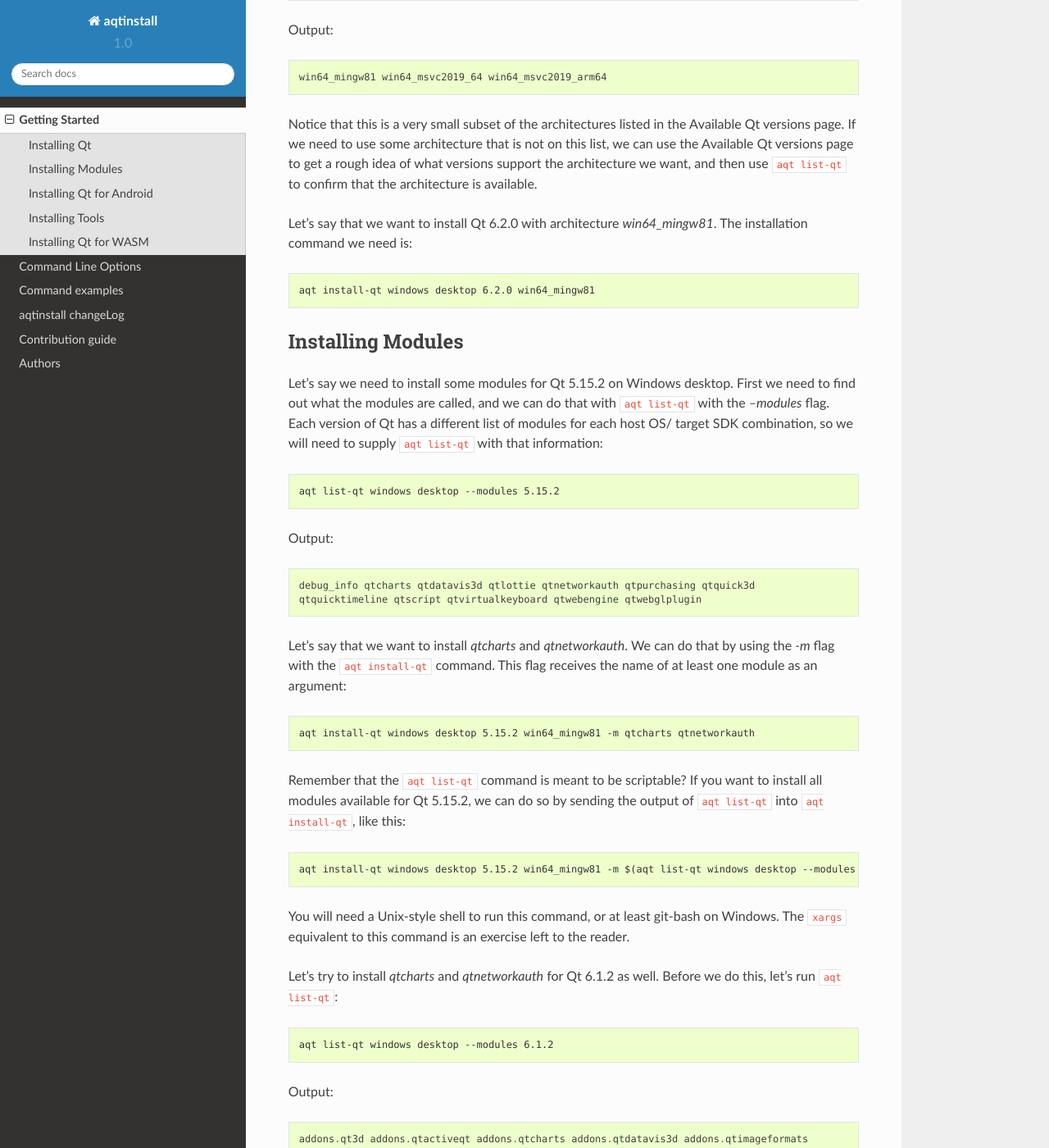
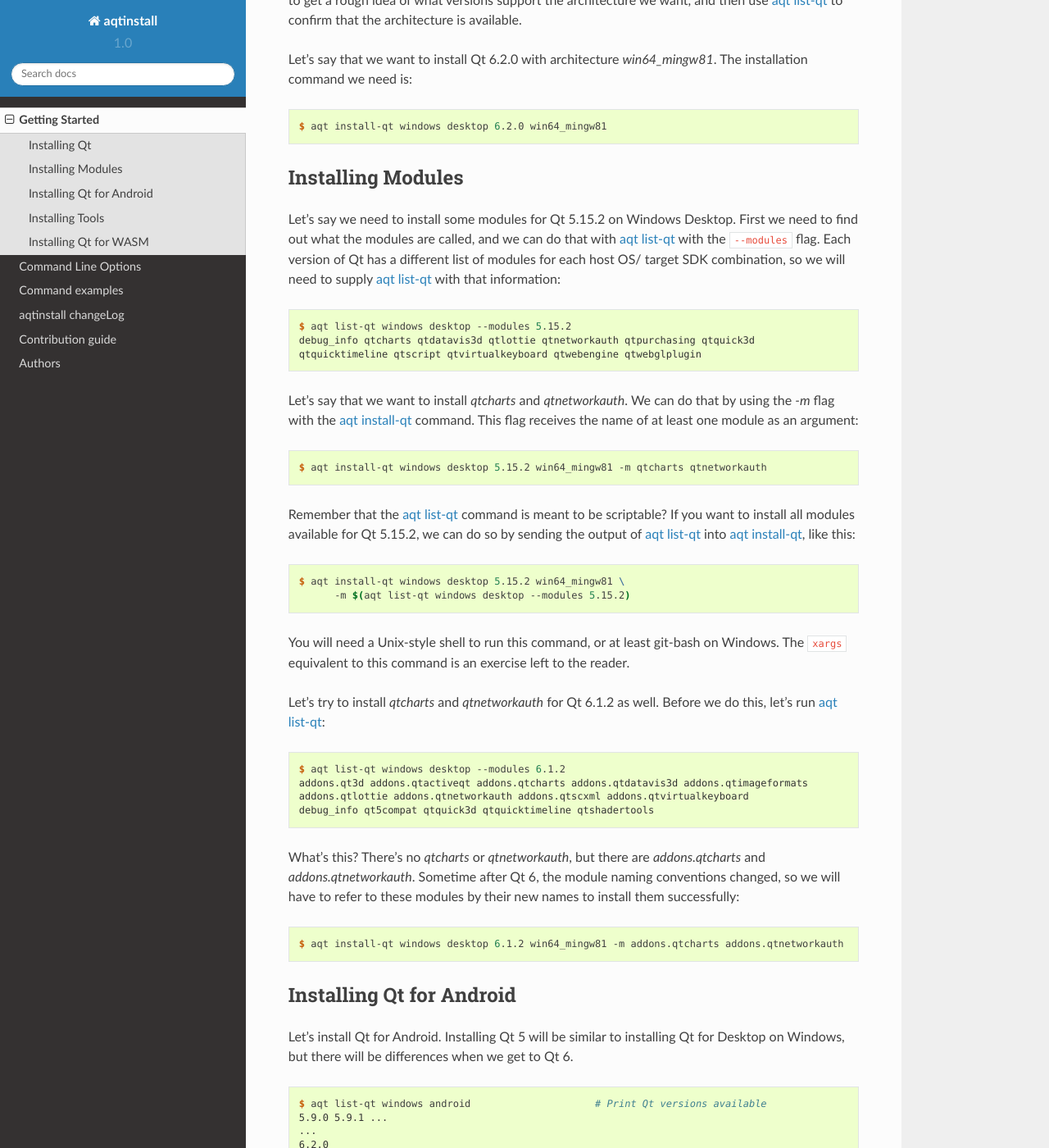
Before and after one commit to miurahr/aqtinstall, a Sphinx documentation site: the page built from docs/getting_started.rst, in a window 1280 px wide and 1400 px high, scrolled down 1463 px. Shown: the whole window at 82% size. Built offline with Sphinx 7.4.7 and the Read the Docs theme 2.0.0, drawn with Linux system fonts in a browser that asks for light colours; pages that are not in the unit, such as notebooks, are missing from menus; some of the changed text lies outside the part shown.

Commit message:
Formatting improvements

```diff
--- a/docs/getting_started.rst
+++ b/docs/getting_started.rst
@@ -24,20 +24,15 @@
 3. The version of Qt you would like to install
 4. The target architecture
 
-Keep in mind that Qt for ios is only available on Mac OS, and Qt for WinRT is
+Keep in mind that Qt for IOS is only available on Mac OS, and Qt for WinRT is
 only available on Windows.
 
-To find out what versions of Qt are available, you can use the :ref:`List Qt command`.
-This command will print all versions of Qt available for Windows desktop:
+To find out what versions of Qt are available, you can use the :ref:`aqt list-qt command <list qt command>`.
+This command will print all versions of Qt available for Windows Desktop:
 
 .. code-block:: console
 
-    aqt list-qt windows desktop
-
-Output:
-
-.. code-block::
-
+    $ aqt list-qt windows desktop
     5.9.0 5.9.1 5.9.2 5.9.3 5.9.4 5.9.5 5.9.6 5.9.7 5.9.8 5.9.9
     5.10.0 5.10.1
     5.11.0 5.11.1 5.11.2 5.11.3
@@ -51,10 +46,10 @@
 
 Notice that the version numbers are sorted, grouped by minor version number,
 and separated by a single space-character. The output of all of the
-``aqt list-qt`` commands is intended to make it easier for you to write programs
-that consume the output of ``aqt list-qt``.
+:ref:`aqt list-qt <list qt command>` commands is intended to make it easier for you to write programs
+that consume the output of :ref:`aqt list-qt <list qt command>`.
 
-Because the ``aqt list-qt`` command directly queries the Qt downloads repository
+Because the :ref:`aqt list-qt <list qt command>` command directly queries the Qt downloads repository
 at https://download.qt.io/, the results of this command will always be accurate.
 The :ref:`Available Qt versions` page of this documentation was written at some
 point in the past, so it may or may not be up to date.
@@ -62,83 +57,69 @@
 Now that we know what versions of Qt are available, let's choose version 6.2.0.
 
 The next thing we need to do is find out what architectures are available for
-Qt 6.2.0 for Windows desktop. To do this, we can use ``aqt list-qt`` with the
-`--arch` flag:
+Qt 6.2.0 for Windows Desktop. To do this, we can use :ref:`aqt list-qt <list qt command>` with the
+``--arch`` flag:
 
 .. code-block:: console
 
-    aqt list-qt windows desktop --arch 6.2.0
-
-Output:
-
-.. code-block::
-
-  win64_mingw81 win64_msvc2019_64 win64_msvc2019_arm64
+    $ aqt list-qt windows desktop --arch 6.2.0
+    win64_mingw81 win64_msvc2019_64 win64_msvc2019_arm64
 
 Notice that this is a very small subset of the architectures listed in the
 :ref:`Available Qt versions` page. If we need to use some architecture that
 is not on this list, we can use the :ref:`Available Qt versions` page to get
 a rough idea of what versions support the architecture we want, and then use
-``aqt list-qt`` to confirm that the architecture is available.
+:ref:`aqt list-qt <list qt command>` to confirm that the architecture is available.
 
 Let's say that we want to install Qt 6.2.0 with architecture `win64_mingw81`.
 The installation command we need is:
 
 .. code-block:: console
 
-    aqt install-qt windows desktop 6.2.0 win64_mingw81
+    $ aqt install-qt windows desktop 6.2.0 win64_mingw81
 
 
 Installing Modules
 ------------------
 
-Let's say we need to install some modules for Qt 5.15.2 on Windows desktop.
+Let's say we need to install some modules for Qt 5.15.2 on Windows Desktop.
 First we need to find out what the modules are called, and we can do that
-with ``aqt list-qt`` with the `--modules` flag.
+with :ref:`aqt list-qt <list qt command>` with the ``--modules`` flag.
 Each version of Qt has a different list of modules for each host OS/ target SDK
-combination, so we will need to supply ``aqt list-qt`` with that information:
+combination, so we will need to supply :ref:`aqt list-qt <list qt command>` with that information:
 
 .. code-block:: console
 
-    aqt list-qt windows desktop --modules 5.15.2
-
-Output:
-
-.. code-block::
-
+    $ aqt list-qt windows desktop --modules 5.15.2
     debug_info qtcharts qtdatavis3d qtlottie qtnetworkauth qtpurchasing qtquick3d
     qtquicktimeline qtscript qtvirtualkeyboard qtwebengine qtwebglplugin
 
 Let's say that we want to install `qtcharts` and `qtnetworkauth`.
-We can do that by using the `-m` flag with the ``aqt install-qt`` command.
+We can do that by using the `-m` flag with the :ref:`aqt install-qt <qt installation command>` command.
 This flag receives the name of at least one module as an argument:
 
 .. code-block:: console
 
-    aqt install-qt windows desktop 5.15.2 win64_mingw81 -m qtcharts qtnetworkauth
+    $ aqt install-qt windows desktop 5.15.2 win64_mingw81 -m qtcharts qtnetworkauth
 
-Remember that the ``aqt list-qt`` command is meant to be scriptable? If you want
+Remember that the :ref:`aqt list-qt <list qt command>` command is meant to be scriptable? If you want
 to install all modules available for Qt 5.15.2, we can do so by sending the
-output of ``aqt list-qt`` into ``aqt install-qt``, like this:
+output of :ref:`aqt list-qt <list qt command>` into :ref:`aqt install-qt <qt installation command>`, like this:
 
 .. code-block:: console
 
-    aqt install-qt windows desktop 5.15.2 win64_mingw81 -m $(aqt list-qt windows desktop --modules 5.15.2)
+    $ aqt install-qt windows desktop 5.15.2 win64_mingw81 \
+          -m $(aqt list-qt windows desktop --modules 5.15.2)
 
 You will need a Unix-style shell to run this command, or at least git-bash on Windows.
 The ``xargs`` equivalent to this command is an exercise left to the reader.
 
 Let's try to install `qtcharts` and `qtnetworkauth` for Qt 6.1.2 as well.
-Before we do this, let's run ``aqt list-qt``:
+Before we do this, let's run :ref:`aqt list-qt <list qt command>`:
 
 .. code-block:: console
 
-    aqt list-qt windows desktop --modules 6.1.2
-
-Output:
-
-.. code-block::
-
+    $ aqt list-qt windows desktop --modules 6.1.2
     addons.qt3d addons.qtactiveqt addons.qtcharts addons.qtdatavis3d addons.qtimageformats
     addons.qtlottie addons.qtnetworkauth addons.qtscxml addons.qtvirtualkeyboard
     debug_info qt5compat qtquick3d qtquicktimeline qtshadertools
@@ -150,14 +131,14 @@
 
 .. code-block:: console
 
-    aqt install-qt windows desktop 6.1.2 win64_mingw81 -m addons.qtcharts addons.qtnetworkauth
+    $ aqt install-qt windows desktop 6.1.2 win64_mingw81 -m addons.qtcharts addons.qtnetworkauth
 
 
 Installing Qt for Android
 -------------------------
 
 Let's install Qt for Android. Installing Qt 5 will be similar to installing Qt
-for desktop on Windows, but there will be differences when we get to Qt 6.
+for Desktop on Windows, but there will be differences when we get to Qt 6.
 
 .. code-block:: console
 
@@ -189,22 +170,17 @@
     Please add your extension using the `--extension` flag.
 
 The Qt 6 for Android repositories are a little different than the Qt 5 repositories,
-and the ``aqt list-qt`` tool doesn't know where to look for modules and architectures
+and the :ref:`aqt list-qt <list qt command>` tool doesn't know where to look for modules and architectures
 if you don't tell it what architecture you need. I know, it sounds a little
 backwards, but that's how the Qt repo was put together.
 
-There are four architectures available, and the error message from ``aqt list-qt``
+There are four architectures available, and the error message from :ref:`aqt list-qt <list qt command>`
 just told us what they are: `x86_64`, `x86`, `armv7`, and `arm64_v8a`.
 If we want to install Qt 6.2.0 for armv7, we use this command to print available modules:
 
 .. code-block:: console
 
     $ aqt list-qt windows android --extension armv7 --modules 6.2.0
-
-Output:
-
-.. code-block::
-
     addons.qt3d addons.qtcharts addons.qtconnectivity addons.qtdatavis3d
     addons.qtimageformats addons.qtlottie addons.qtmultimedia addons.qtnetworkauth
     addons.qtpositioning addons.qtremoteobjects addons.qtscxml addons.qtsensors
@@ -212,17 +188,12 @@
     addons.qtwebview qt5compat qtquick3d qtquicktimeline qtshadertools
 
 We know we want to use `armv7` for the architecture, but we don't know exactly
-what value for 'architecture' we need to pass to ``aqt install-qt`` yet, so we
-will use ``aqt list-qt`` again:
+what value for 'architecture' we need to pass to :ref:`aqt install-qt <qt installation command>` yet, so we
+will use :ref:`aqt list-qt <list qt command>` again:
 
 .. code-block:: console
 
-    aqt list-qt windows android --extension armv7 --arch 6.2.0
-
-Output:
-
-.. code-block::
-
+    $ aqt list-qt windows android --extension armv7 --arch 6.2.0
     android_armv7
 
 You should be thinking, "Well, that was silly. All it did was add `android_` to
@@ -231,29 +202,24 @@
 checking to see what actually exists in the Qt repository. If it prints an error
 message, instead of the obvious `android_armv7`, we would know that Qt 6.2.0
 for that architecture doesn't exist for some reason, and any attempt to install
-it with ``aqt install-qt`` will fail.
+it with :ref:`aqt install-qt <qt installation command>` will fail.
 
 Finally, let's install Qt 6.2.0 for Android armv7 with some modules:
 
 .. code-block:: console
 
-    aqt install linux android 6.2.0 android_armv7 -m addons.qtcharts addons.qtnetworkauth
+    $ aqt install linux android 6.2.0 android_armv7 -m addons.qtcharts addons.qtnetworkauth
 
 
 Installing Tools
 ----------------
 
-Let's find out what tools are available for Windows desktop by using the
-``aqt list-tool`` command:
+Let's find out what tools are available for Windows Desktop by using the
+:ref:`aqt list-tool <list tool command>` command:
 
 .. code-block:: console
 
-    aqt list-tool windows desktop
-
-Output:
-
-.. code-block::
-
+    $ aqt list-tool windows desktop
     tools_vcredist
     ...
     tools_qtcreator
@@ -271,33 +237,25 @@
 
 .. code-block:: console
 
-    aqt list-tool windows desktop tools_mingw
+    $ aqt list-tool windows desktop tools_mingw
+    qt.tools.mingw47
+    qt.tools.win32_mingw48
+    qt.tools.win32_mingw482
+    qt.tools.win32_mingw491
+    qt.tools.win32_mingw492
+    qt.tools.win32_mingw530
+    qt.tools.win32_mingw730
+    qt.tools.win32_mingw810
+    qt.tools.win64_mingw730
+    qt.tools.win64_mingw810
 
-Output:
-
-.. code-block::
-
-qt.tools.mingw47
-qt.tools.win32_mingw48
-qt.tools.win32_mingw482
-qt.tools.win32_mingw491
-qt.tools.win32_mingw492
-qt.tools.win32_mingw530
-qt.tools.win32_mingw730
-qt.tools.win32_mingw810
-qt.tools.win64_mingw730
-qt.tools.win64_mingw810
-
-This gives us a list of things that we could install using ``aqt tool``.
-Let's see some more details, using the `-l` or `--long` flag:
+This gives us a list of things that we could install using
+:ref:`aqt install-tool <tools installation command>`.
+Let's see some more details, using the ``-l`` or ``--long`` flag:
 
 .. code-block:: console
 
-    aqt list-tool windows desktop tools_mingw -l
-
-Output:
-
-.. code-block::
+    $ aqt list-tool windows desktop tools_mingw -l
 
        Tool Variant Name            Version          Release Date
     =============================================================
@@ -312,54 +270,49 @@
     qt.tools.win64_mingw730   7.3.0-1-202004170606   2020-04-17
     qt.tools.win64_mingw810   8.1.0-1-202004170606   2020-04-17
 
-The `-l` flag causes ``aqt list-tool`` to print a table that shows plenty of
-data pertinent to each tool variant available in `tools_mingw`.
-``aqt list-tool`` additionally prints the 'Display Name' and 'Description' for
-each tool if your terminal is wider than 95 characters; terminals that are
-narrower than this cannot display this table in a readable way.
+The ``-l`` flag causes :ref:`aqt list-tool <list tool command>` to print a table
+that shows plenty of data pertinent to each tool variant available in `tools_mingw`.
+:ref:`aqt list-tool <list tool command>` additionally prints the 'Display Name'
+and 'Description' for each tool if your terminal is wider than 95 characters;
+terminals that are narrower than this cannot display this table in a readable way.
 
-Now let's install `mingw`, using the ``aqt tool`` command.
+Now let's install `mingw`, using the :ref:`aqt install-tool <tools installation command>` command.
 This command receives four parameters:
 
 1. The host operating system (windows, mac, or linux)
 2. The target SDK (desktop, android, ios, or winrt)
 3. The name of the tool (this is `tools_mingw` in our case)
-4. (Optional) The tool variant name.
-   We saw a list of these when we ran ``aqt list-tool`` with the ``-l`` flag
+4. (Optional) The tool variant name. We saw a list of these when we ran
+   :ref:`aqt list-tool <list tool command>` with the ``-l`` flag.
 
 To install `mingw`, you could use this command (please don't):
 
 .. code-block:: console
 
-    aqt tool windows desktop tools_mingw    # please don't run this!
+    $ aqt install-tool windows desktop tools_mingw    # please don't run this!
 
 Using this command will install every tool variant available in `tools_mingw`;
 in this case, you would install 10 different versions of the same tool.
 For some tools, like `qtcreator` or `ifw`, this is an appropriate thing to do,
 since each tool variant is a different program.
 However, for tools like `mingw` and `vcredist`, it would make more sense to use
-``aqt list-tool`` to see what tool variants are available, and then install just
+:ref:`aqt list-tool <list tool command>` to see what tool variants are available, and then install just
 the tool variant you are interested in, like this:
 
 .. code-block:: console
 
-    aqt tool windows desktop tools_mingw qt.tools.win64_mingw730
+    $ aqt install-tool windows desktop tools_mingw qt.tools.win64_mingw730
 
 
 Installing Qt for WASM
 ----------------------
 
-To find out how to install Qt for WASM, we need to tell ``aqt list-qt`` that we are
+To find out how to install Qt for WASM, we need to tell :ref:`aqt list-qt <list qt command>` that we are
 using the `wasm` architecture. We can do that by using the ``--extension wasm`` flag.
 
 .. code-block:: console
 
-    aqt list-qt windows desktop --extension wasm
-
-Output:
-
-.. code-block::
-
+    $ aqt list-qt windows desktop --extension wasm
     5.13.1 5.13.2
     5.14.0 5.14.1 5.14.2
     5.15.0 5.15.1 5.15.2
@@ -372,14 +325,15 @@
 
 .. code-block:: console
 
-    $ aqt list-qt windows desktop --extension wasm --arch 5.15.2       # Print architectures available
+    $ aqt list-qt windows desktop --extension wasm --arch 5.15.2     # Print architectures available
     wasm_32
 
-    $ aqt list-qt windows desktop --extension wasm --modules 5.15.2    # Print modules available
-    qtcharts qtdatavis3d qtlottie qtnetworkauth qtpurchasing qtquicktimeline qtscript qtvirtualkeyboard qtwebglplugin
+    $ aqt list-qt windows desktop --extension wasm --modules 5.15.2  # Print modules available
+    qtcharts qtdatavis3d qtlottie qtnetworkauth qtpurchasing qtquicktimeline qtscript
+    qtvirtualkeyboard qtwebglplugin
 
 We can install Qt for WASM as before:
 
 .. code-block:: console
 
-    aqt install-qt windows desktop 5.15.2 wasm_32 -m qtcharts qtnetworkauth
+    $ aqt install-qt windows desktop 5.15.2 wasm_32 -m qtcharts qtnetworkauth
```
